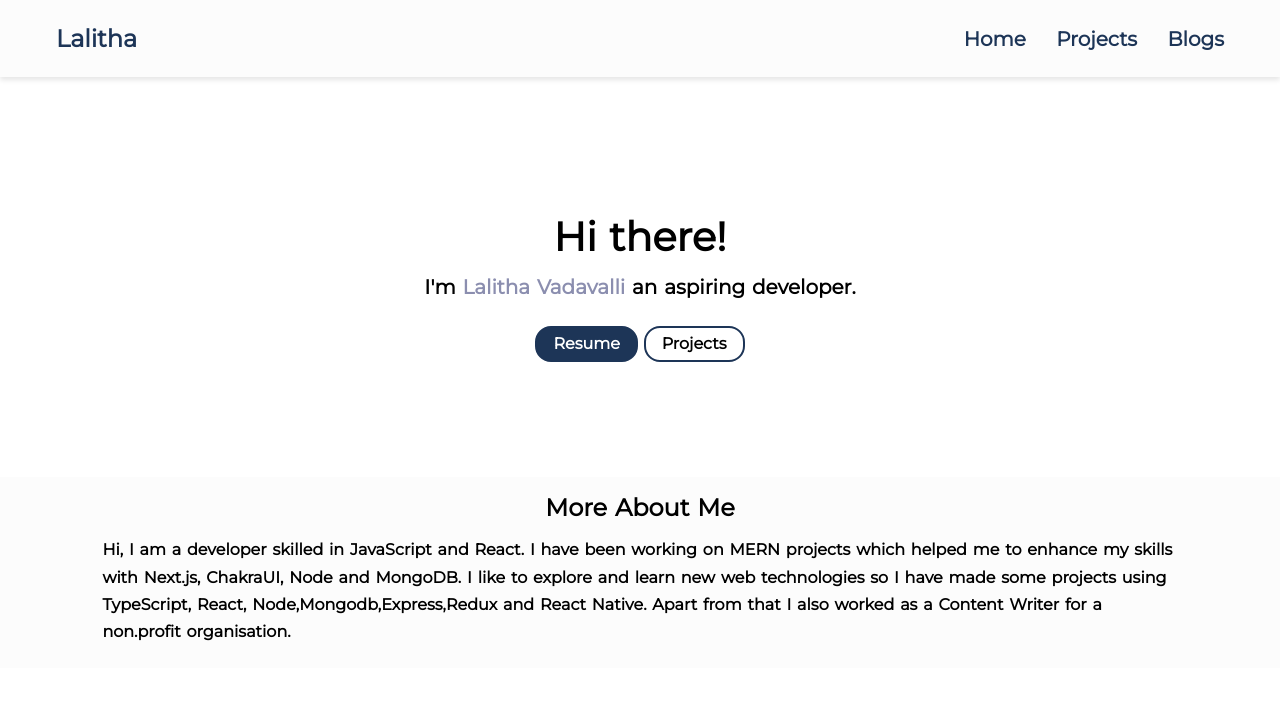
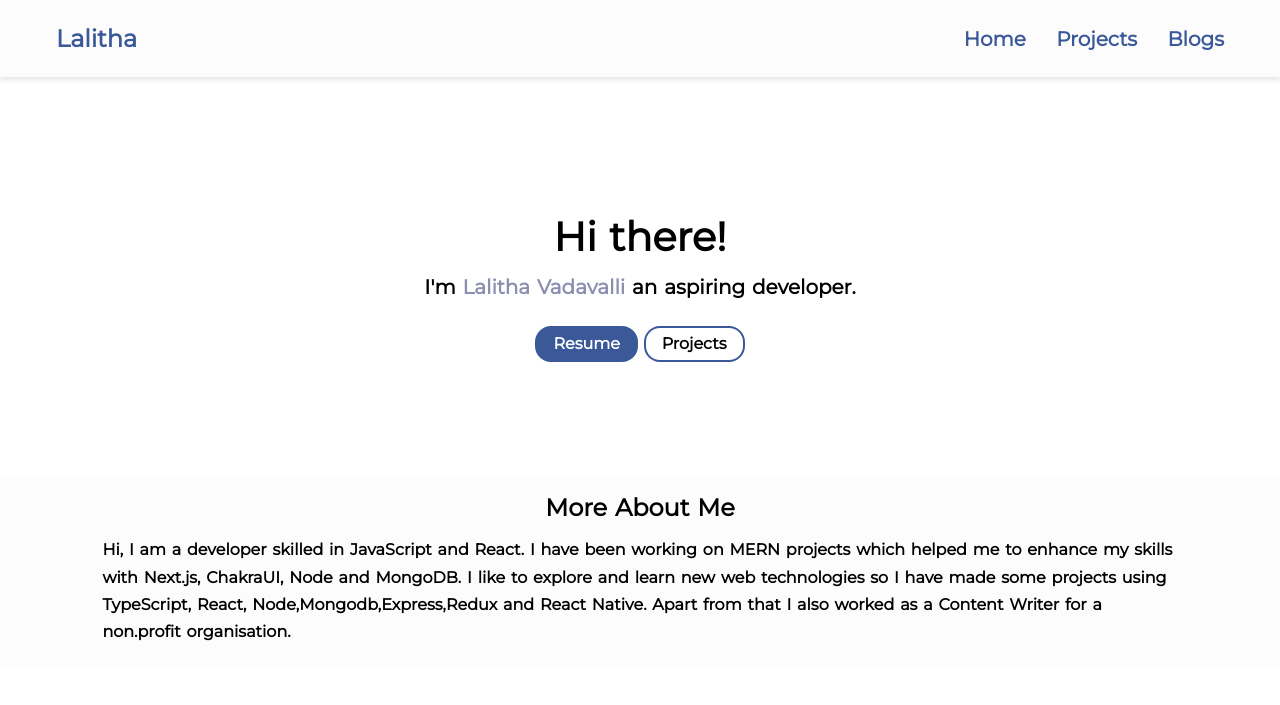
Before and after one commit to LalithaRamanaV/portfolio-lalitha, a plain HTML site: page index.html in a window 1280 px wide. Shown: the top 705 px of the page. Drawn offline with nearby package versions, Linux system fonts and the light colour scheme.

Commit message:
style: fixed color

```diff
--- a/assets/css/styles.css
+++ b/assets/css/styles.css
@@ -9,9 +9,12 @@
   --primary-color: #457b9d;
   --primary-color:#00acee;
   --primary-color:#1d3557;
+  --primary-color:#3b5998;
   --secondary-color: #000;
   --primary-shadow: #8b8eaf;
+  --primary-shadow: #dfe3ee;
   --secondary-shadow: #a17a69;
+  --secondary-shadow: #f7f7f7;
   --bottom-margin: 0.5rem;
   --bottom-margin-2: 1rem;
   --line-height: 1.7rem;
```
